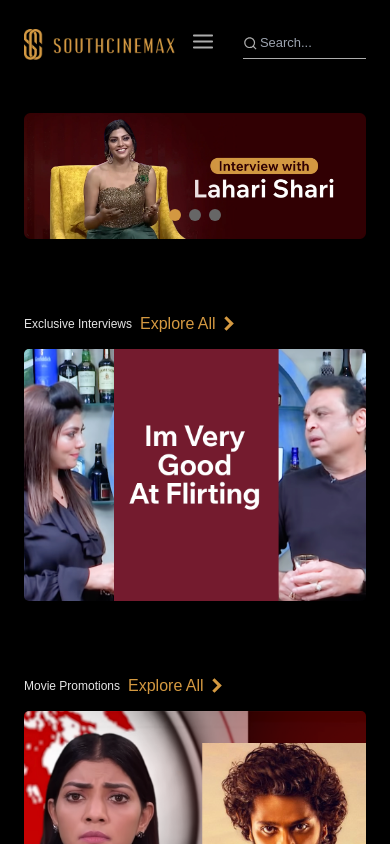
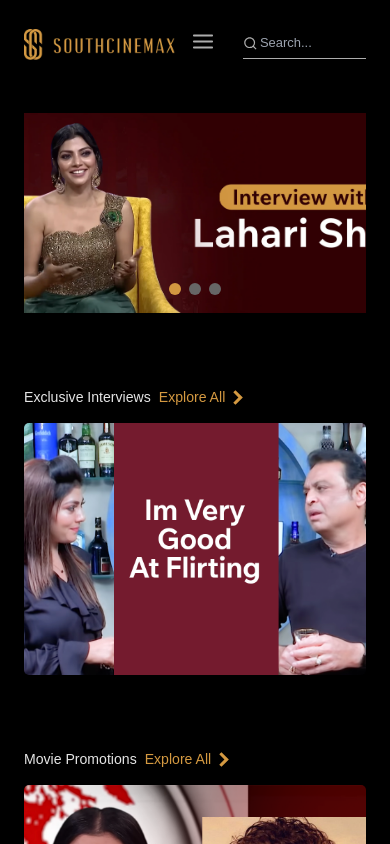
Before and after one commit to shreyaspangal-tekreant/southcinemax, a Next.js app: page / in a window 390 px wide. Shown: the top 844 px of the page. Built offline with nearby package versions, Linux system fonts and the light colour scheme; a web font is replaced by a local one.

Commit message:
fix: hero & suggestions block height

```diff
--- a/components/home-page/hero.tsx
+++ b/components/home-page/hero.tsx
@@ -32,7 +32,7 @@ export default function HeroSection() {
         <CarouselContent>
           {slides.map((slide, index) => (
             <CarouselItem key={slide.id}>
-              <img alt="Banner" src={slide.src} className="object-cover" />
+              <img alt="Banner" src={slide.src} className="min-h-[200px] object-cover" />
             </CarouselItem>
           ))}
         </CarouselContent>
--- a/components/home-page/suggestions.tsx
+++ b/components/home-page/suggestions.tsx
@@ -9,8 +9,8 @@ export default function Suggestions({ title, slides, type = "horizontal" }: any)
   return (
     <section className="suggestions max-w-[1440px] mx-auto p-[1.5rem] pt-[3rem] xl:py-[2.88rem] xl:px-[4.38rem]">
       <div className="flex items-center gap-2">
-        <h2 className="text-[0.75rem] md:text-[1rem] lg:text-[1.25rem] text-[#E5E5E5]">{title}</h2>
-        <button type="button" className="text-[#D49941] flex items-center">
+        <h2 className="text-[0.88rem] md:text-[1rem] lg:text-[1.25rem] text-[#E5E5E5]">{title}</h2>
+        <button type="button" className="text-[0.88rem] md:text-[1rem] text-[#D49941] flex items-center">
           Explore All
           <BiSolidChevronRight className="text-[#D49941] w-[25px] h-[25px] object-cover" />
         </button>
```
